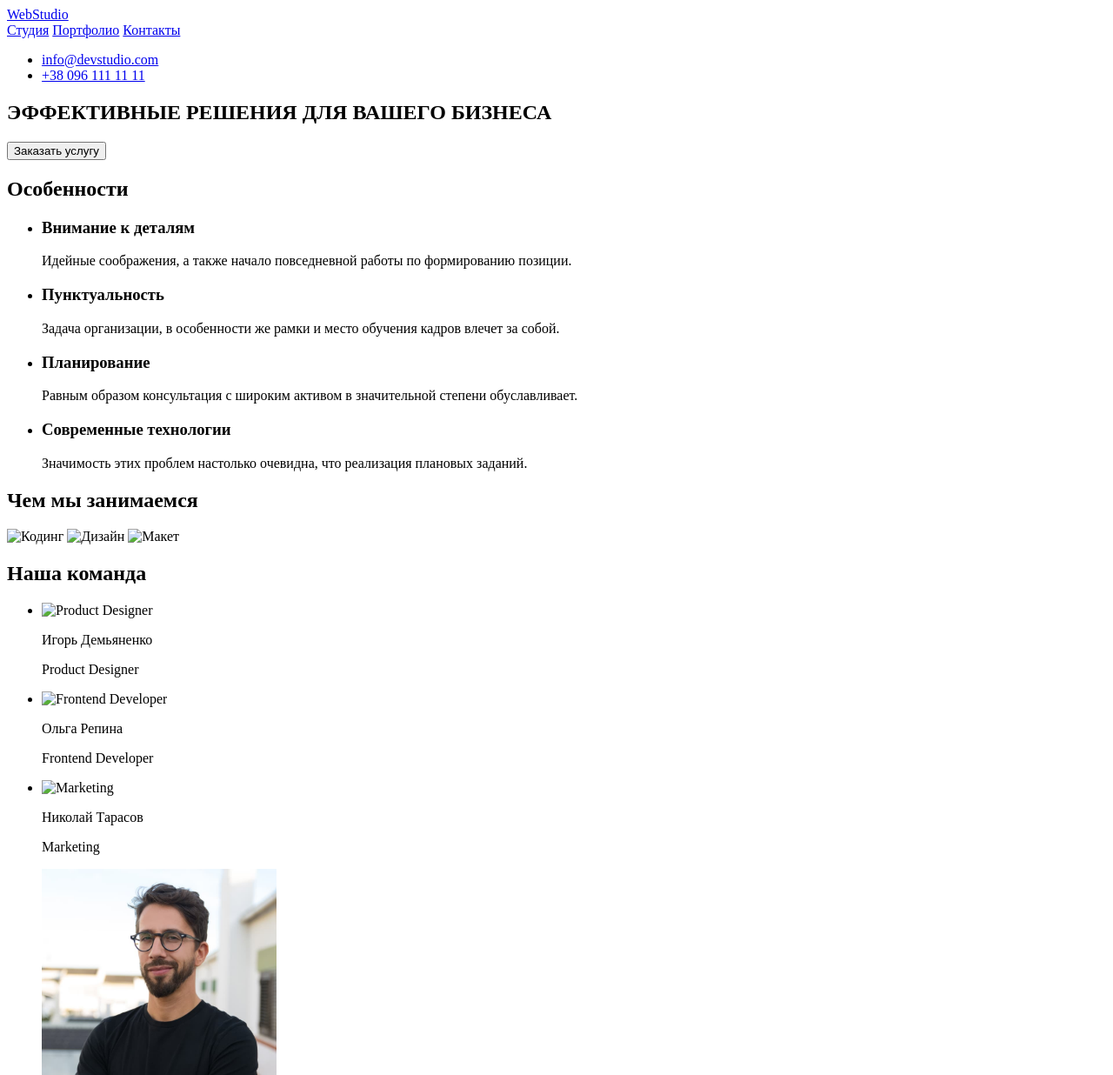
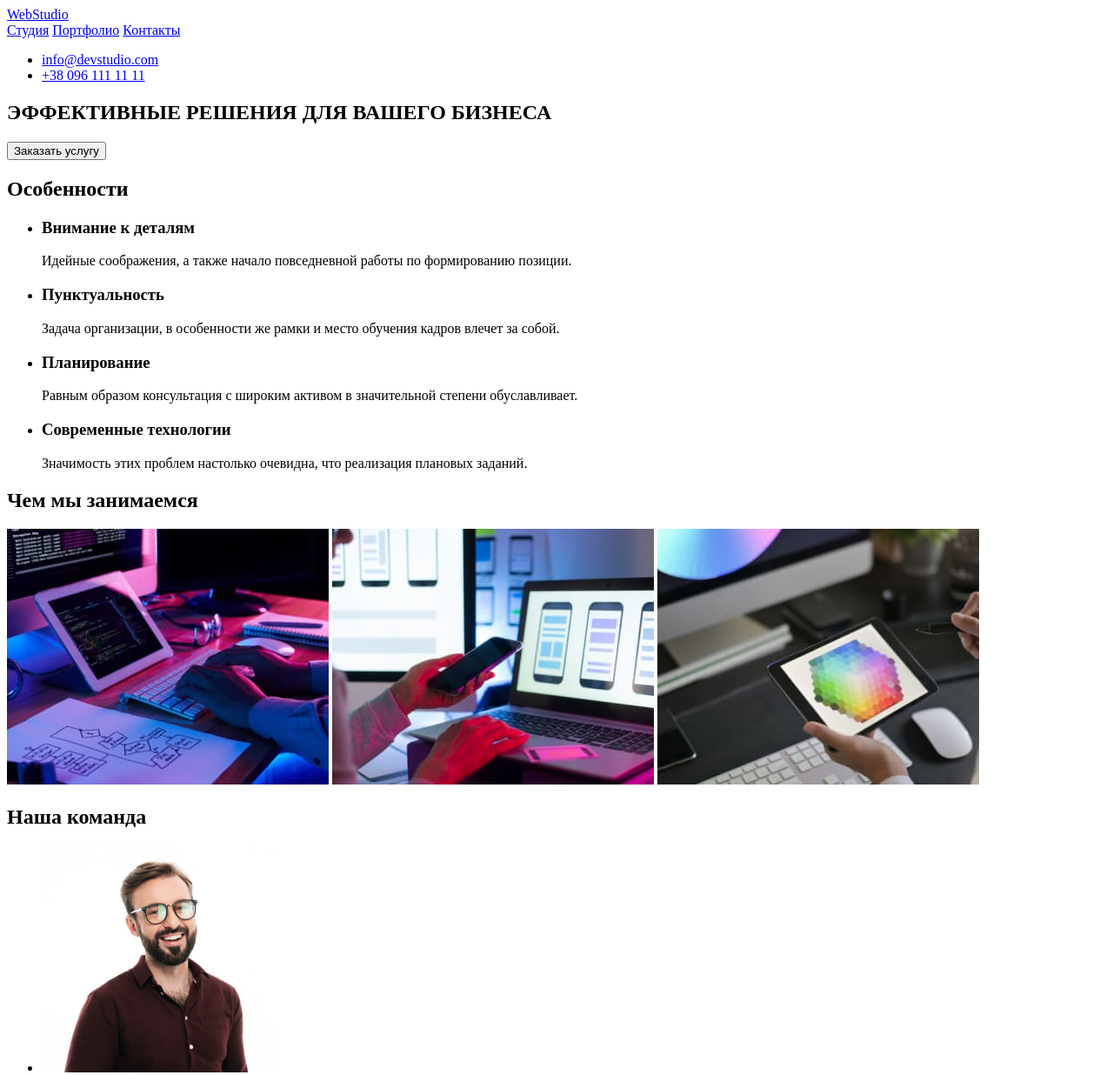
Before and after one commit to Reinghord/goit-markup-hw-01, a plain HTML site: page index.html in a window 1280 px wide. Shown: the top 1236 px of the page at 87% size. Drawn offline with Linux system fonts and the light colour scheme; the site is published under a folder, as on GitHub Pages, so addresses that start at the root find nothing.

Commit message:
Update index.html
Fixed images path

```diff
--- a/index.html
+++ b/index.html
@@ -51,31 +51,31 @@
         <!--Чем мы занимаемся-->
         <section>
             <h2>Чем мы занимаемся</h2>
-            <img src="/images/box1.jpg" alt="Кодинг" width="370" height="294">
-            <img src="/images/img.jpg" alt="Дизайн" width="370" height="294">
-            <img src="/images/img(1).jpg" alt="Макет" width="370" height="294">
+            <img src="./images/box1.jpg" alt="Кодинг" width="370" height="294">
+            <img src="./images/img.jpg" alt="Дизайн" width="370" height="294">
+            <img src="./images/img(1).jpg" alt="Макет" width="370" height="294">
         </section>
         <!--Наша команда-->
         <section>
             <h2>Наша команда</h2>
             <ul>
                 <li>
-                    <img src="/images/img(2).jpg" alt="Product Designer" width="270" height="260">
+                    <img src="./images/img(2).jpg" alt="Product Designer" width="270" height="260">
                     <p>Игорь Демьяненко</p>
                     <p>Product Designer</p>
                 </li>
                 <li>
-                    <img src="/images/img(3).jpg" alt="Frontend Developer" width="270" height="260">
+                    <img src="./images/img(3).jpg" alt="Frontend Developer" width="270" height="260">
                     <p>Ольга Репина</p>
                     <p>Frontend Developer</p>
                 </li>
                 <li>
-                    <img src="/images/img(4).jpg" alt="Marketing" width="270" height="260">
+                    <img src="./images/img(4).jpg" alt="Marketing" width="270" height="260">
                     <p>Николай Тарасов</p>
                     <p>Marketing</p>
                 </li>
                 <li>
-                    <img src="images/img(5).jpg" alt="UI Designer" width="270" height="260">
+                    <img src="./images/img(5).jpg" alt="UI Designer" width="270" height="260">
                     <p>Михаил Ермаков</p>
                     <p>UI Designer</p>
                 </li>
```
